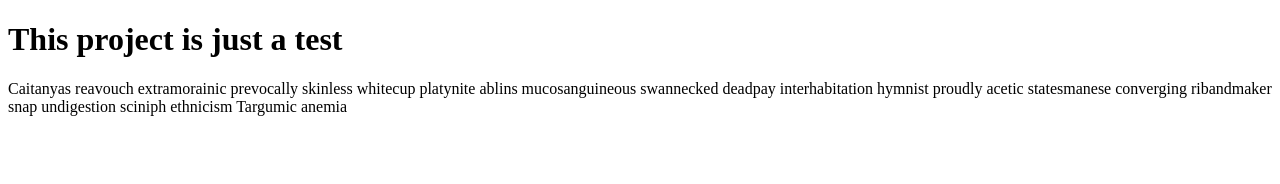
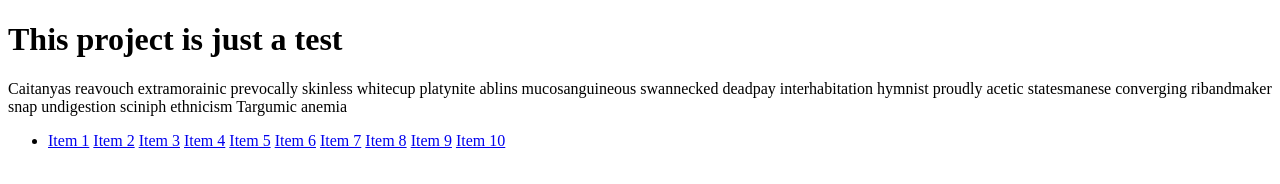
Before and after one commit to juanmaguitar/notes-bootcamp, a plain HTML site: page index.html in a window 1280 px wide. Drawn offline with Linux system fonts and the light colour scheme.

Commit message:
list added to index

```diff
--- a/index.html
+++ b/index.html
@@ -7,5 +7,19 @@
 <body>
   <h1>This project is just a test</h1>
   <p>Caitanyas reavouch extramorainic prevocally skinless whitecup platynite ablins mucosanguineous swannecked deadpay interhabitation hymnist proudly acetic statesmanese converging ribandmaker snap undigestion sciniph ethnicism Targumic anemia</p>
+  <ul>
+    <li>
+      <a href="#">Item 1</a>
+      <a href="#">Item 2</a>
+      <a href="#">Item 3</a>
+      <a href="#">Item 4</a>
+      <a href="#">Item 5</a>
+      <a href="#">Item 6</a>
+      <a href="#">Item 7</a>
+      <a href="#">Item 8</a>
+      <a href="#">Item 9</a>
+      <a href="#">Item 10</a>
+    </li>
+  </ul>
 </body>
 </html>
```
